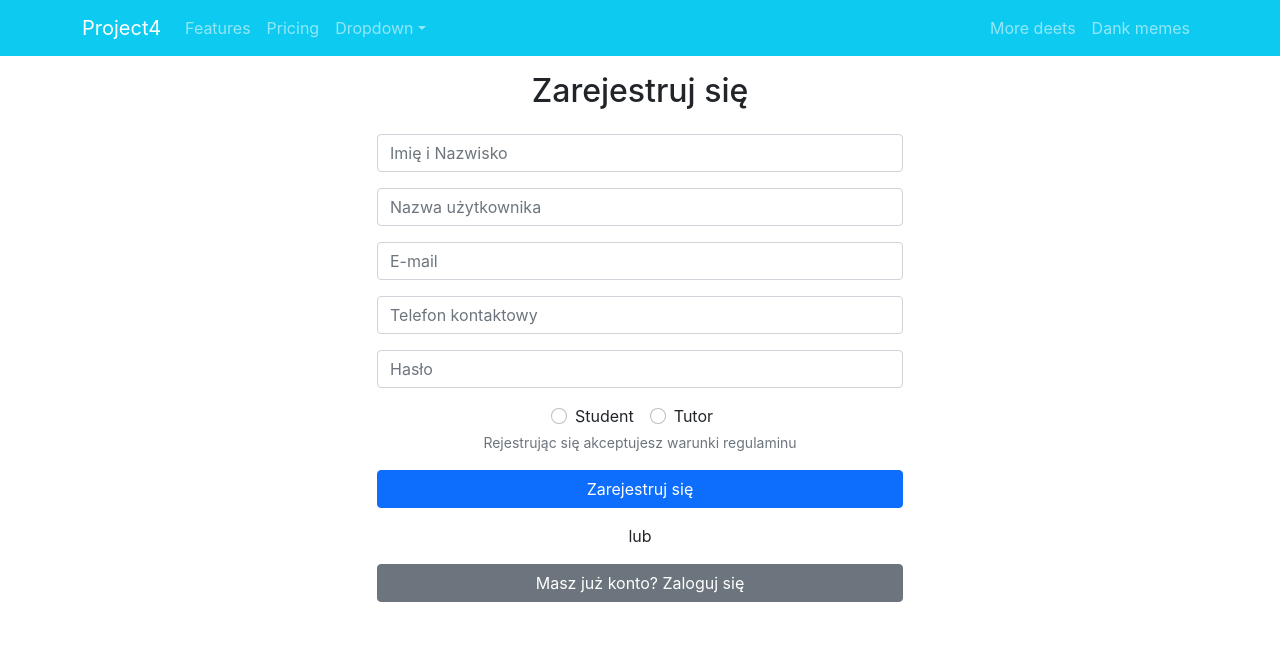
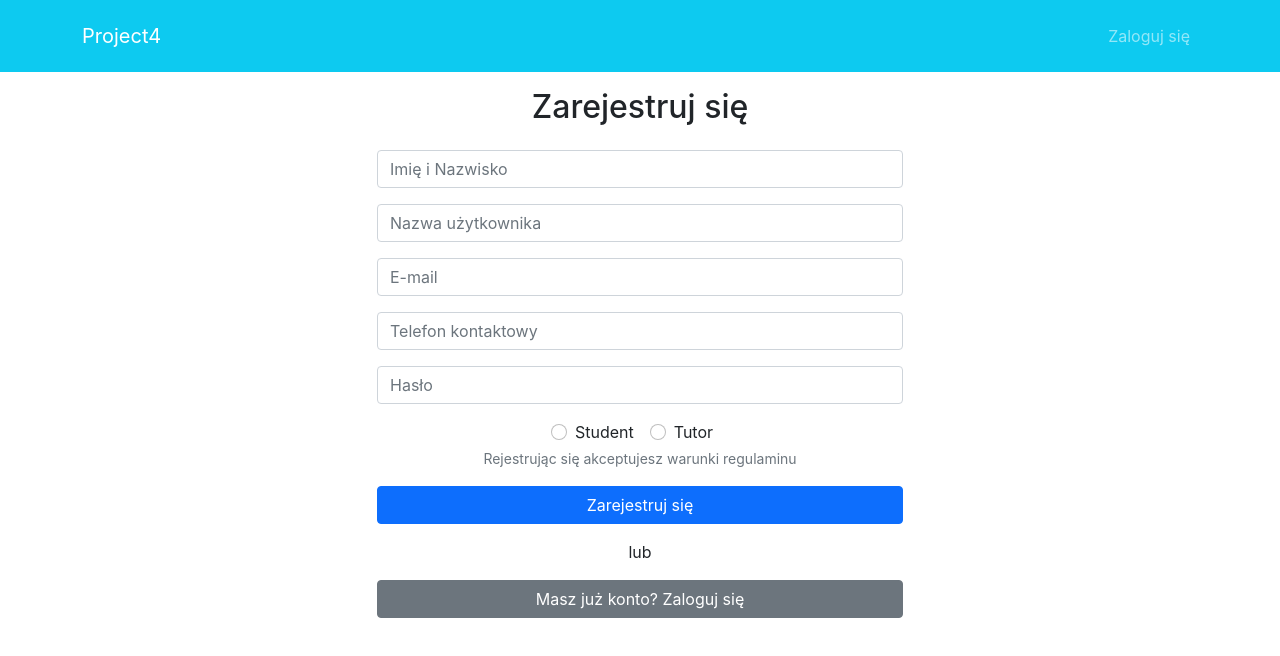
Before and after one commit to CodersCampCrew/Project4, a Next.js app in the folder frontend/: page /register in a window 1280 px wide. Shown: the top 656 px of the page. Built offline with nearby package versions, Linux system fonts and the light colour scheme.

Commit message:
Refactoring login handle

```diff
--- a/frontend/components/RegisterForm.tsx
+++ b/frontend/components/RegisterForm.tsx
@@ -13,6 +13,7 @@ import {
 } from "react-bootstrap";
 import userService from "../services/userService";
 import { useRouter } from "next/router";
+import { InferType } from "yup";
 
 export const RegisterForm = () => {
   const initialState = {
@@ -48,7 +49,7 @@ export const RegisterForm = () => {
 
   const router = useRouter();
 
-  const submitForm: SubmitHandler = async (data) => {
+  const submitForm: SubmitHandler<Props> = async (data) => {
     userService.register(data);
     router.push("confirm");
   };
--- a/frontend/components/layout/MainNavigation.tsx
+++ b/frontend/components/layout/MainNavigation.tsx
@@ -1,37 +1,32 @@
-import Navbar from 'react-bootstrap/Navbar'
-import Container from 'react-bootstrap/Container'
-import Nav from 'react-bootstrap/Nav'
-import NavDropdown from 'react-bootstrap/NavDropdown'
-import Link from 'next/link'
+import Navbar from "react-bootstrap/Navbar";
+import Container from "react-bootstrap/Container";
+import Nav from "react-bootstrap/Nav";
+import NavDropdown from "react-bootstrap/NavDropdown";
+import Link from "next/link";
+import { useSelector } from "react-redux";
+import { AnyAction } from "@reduxjs/toolkit";
 
 const MainNavigation = () => {
+	const { logged } = useSelector((state: AnyAction) => state.auth);
+
 	return (
-    <Navbar collapseOnSelect expand="lg" bg='info' variant="dark">
+		<Navbar collapseOnSelect bg="info" variant="dark">
 			<Container>
-  <Link href='/' passHref><Navbar.Brand>Project4</Navbar.Brand></Link>
+				<Link href="/" passHref>
+					<Navbar.Brand>Project4</Navbar.Brand>
+				</Link>
 				<Navbar.Toggle aria-controls="responsive-navbar-nav" />
-  <Navbar.Collapse id="responsive-navbar-nav">
-    <Nav className="me-auto">
-      <Nav.Link href="#features">Features</Nav.Link>
-      <Nav.Link href="#pricing">Pricing</Nav.Link>
-      <NavDropdown title="Dropdown" id="collasible-nav-dropdown">
-        <NavDropdown.Item href="#action/3.1">Action</NavDropdown.Item>
-        <NavDropdown.Item href="#action/3.2">Another action</NavDropdown.Item>
-        <NavDropdown.Item href="#action/3.3">Something</NavDropdown.Item>
-        <NavDropdown.Divider />
-        <NavDropdown.Item href="#action/3.4">Separated link</NavDropdown.Item>
-      </NavDropdown>
+				<Navbar>
+					<Nav className="me-auto"></Nav>
+					{!logged && (
+						<Nav>
+							<Nav.Link href="login">Zaloguj się</Nav.Link>
 						</Nav>
-    <Nav>
-      <Nav.Link href="#deets">More deets</Nav.Link>
-      <Nav.Link eventKey={2} href="#memes">
-        Dank memes
-      </Nav.Link>
-    </Nav>
-  </Navbar.Collapse>
+					)}
+				</Navbar>
 			</Container>
 		</Navbar>
 	);
-}
+};
 
 export default MainNavigation;
--- a/frontend/services/userService.ts
+++ b/frontend/services/userService.ts
@@ -1,8 +1,11 @@
-import serverAPI from './serverAPI';
+import serverAPI from "./serverAPI";
 
 const userService = {
 	getTokenFromLocalStorage() {
-    const stringToken = localStorage.getItem('token');
+		let stringToken;
+		if (typeof window !== "undefined") {
+			stringToken = localStorage.getItem("token");
+		}
 
 		if (stringToken) {
 			return JSON.parse(stringToken);
@@ -13,27 +16,27 @@ const userService = {
 
 	async login(userData: { email: string; password: string }) {
 		const data = await serverAPI.post({
-      url: 'auth/login',
-      data: userData
+			url: "auth/login",
+			data: userData,
 		});
 
-    localStorage.setItem('token', JSON.stringify(data));
+		localStorage.setItem("token", JSON.stringify(data));
 
 		return data;
 	},
 
 	async register(userData: {}) {
 		const data = await serverAPI.post({
-      url: 'auth/register',
-      data: userData
+			url: "auth/register",
+			data: userData,
 		});
 
 		return data;
 	},
 
 	logout() {
-    localStorage.removeItem('token');
-  }
+		localStorage.removeItem("token");
+	},
 };
 
 export default userService;
--- a/frontend/store/authSlice.ts
+++ b/frontend/store/authSlice.ts
@@ -2,7 +2,7 @@ import { createAsyncThunk, createSlice } from '@reduxjs/toolkit';
 import userService from '../services/userService';
 
 const initialState = {
-  loading: true,
+  loading: false,
   logged: false,
   user: userService.getTokenFromLocalStorage()
 };
```
Also changed, not shown: frontend/components/LoginForm.tsx (+38 -21 lines), frontend/pages/login.tsx (+5 -6 lines). Lines whose indentation alone changed are shown as unchanged.
